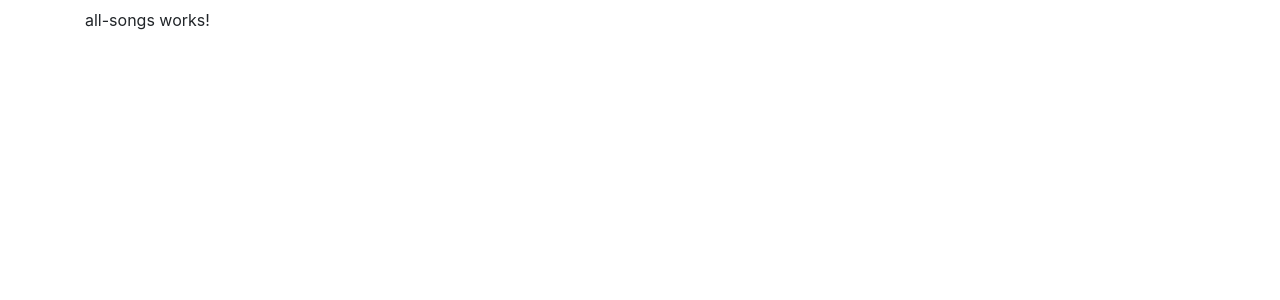
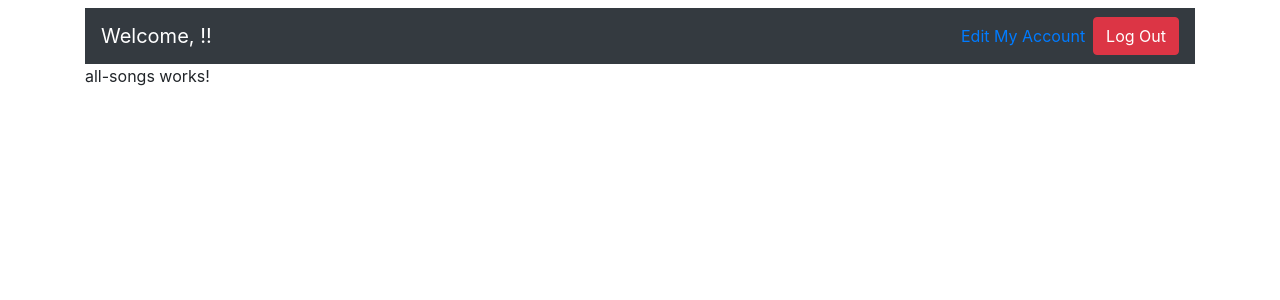
Before and after one commit to thisisgabe/Djangular-Project, an Angular app in the folder client/djangular-songs/: page /songs in a window 1280 px wide. Shown: the top 300 px of the page. Built offline with nearby package versions, Linux system fonts and the light colour scheme.

Commit message:
nav bar loading on page in AllSongsComponent

```diff
--- a/client/djangular-songs/src/app/all-songs/all-songs.component.html
+++ b/client/djangular-songs/src/app/all-songs/all-songs.component.html
@@ -1,3 +1,4 @@
+<app-nav-bar [firstName]="Gabe" [userId]="1"></app-nav-bar>
 <p>
   all-songs works!
 </p>
--- a/client/djangular-songs/src/app/all-songs/all-songs.component.ts
+++ b/client/djangular-songs/src/app/all-songs/all-songs.component.ts
@@ -1,4 +1,5 @@
 import { Component, OnInit } from '@angular/core';
+import { NavBarComponent } from '../nav-bar/nav-bar.component'
 
 @Component({
   selector: 'app-all-songs',
@@ -6,8 +7,13 @@ import { Component, OnInit } from '@angular/core';
   styleUrls: ['./all-songs.component.scss']
 })
 export class AllSongsComponent implements OnInit {
+  userName: string;
+  userId: Number;
 
-  constructor() { }
+  constructor() {
+    this.userName = 'Gabe';
+    this.userId = 1;
+  }
 
   ngOnInit() {
   }
--- a/client/djangular-songs/src/app/nav-bar/nav-bar.component.html
+++ b/client/djangular-songs/src/app/nav-bar/nav-bar.component.html
@@ -1,3 +1,14 @@
-<p>
-  nav-bar works!
-</p>
+<header>
+  <nav class="navbar navbar-expand-md sticky-top navbar-dark bg-dark justify-content-between">
+    <a class="navbar-brand" href="/">Welcome, {{myName}}!!</a>
+    <button class="navbar-toggler" type="button" data-toggle="collapse" data-target="#navbarText"
+      aria-controls="navbarText" aria-expanded="false" aria-label="Toggle navigation">
+      <span class="navbar-toggler-icon"></span>
+    </button>
+    <div class="collapse navbar-collapse" id="navbarText">
+      <ul class="navbar-nav mr-auto">
+
+      </ul>
+
+      <a href="/users/edit">Edit My Account</a>
+      <a class="ml-2 btn btn-danger" href="/logout">Log Out</a>
--- a/client/djangular-songs/src/app/nav-bar/nav-bar.component.ts
+++ b/client/djangular-songs/src/app/nav-bar/nav-bar.component.ts
@@ -1,4 +1,4 @@
-import { Component, OnInit } from '@angular/core';
+import { Component, OnInit, Input } from '@angular/core';
 
 @Component({
   selector: 'app-nav-bar',
@@ -7,7 +7,14 @@ import { Component, OnInit } from '@angular/core';
 })
 export class NavBarComponent implements OnInit {
 
-  constructor() { }
+  @Input() firstName: string;
+  @Input() userId: Number;
+
+  myName:string;
+
+  constructor() {
+    this.myName = this.firstName;
+  }
 
   ngOnInit() {
   }
```
